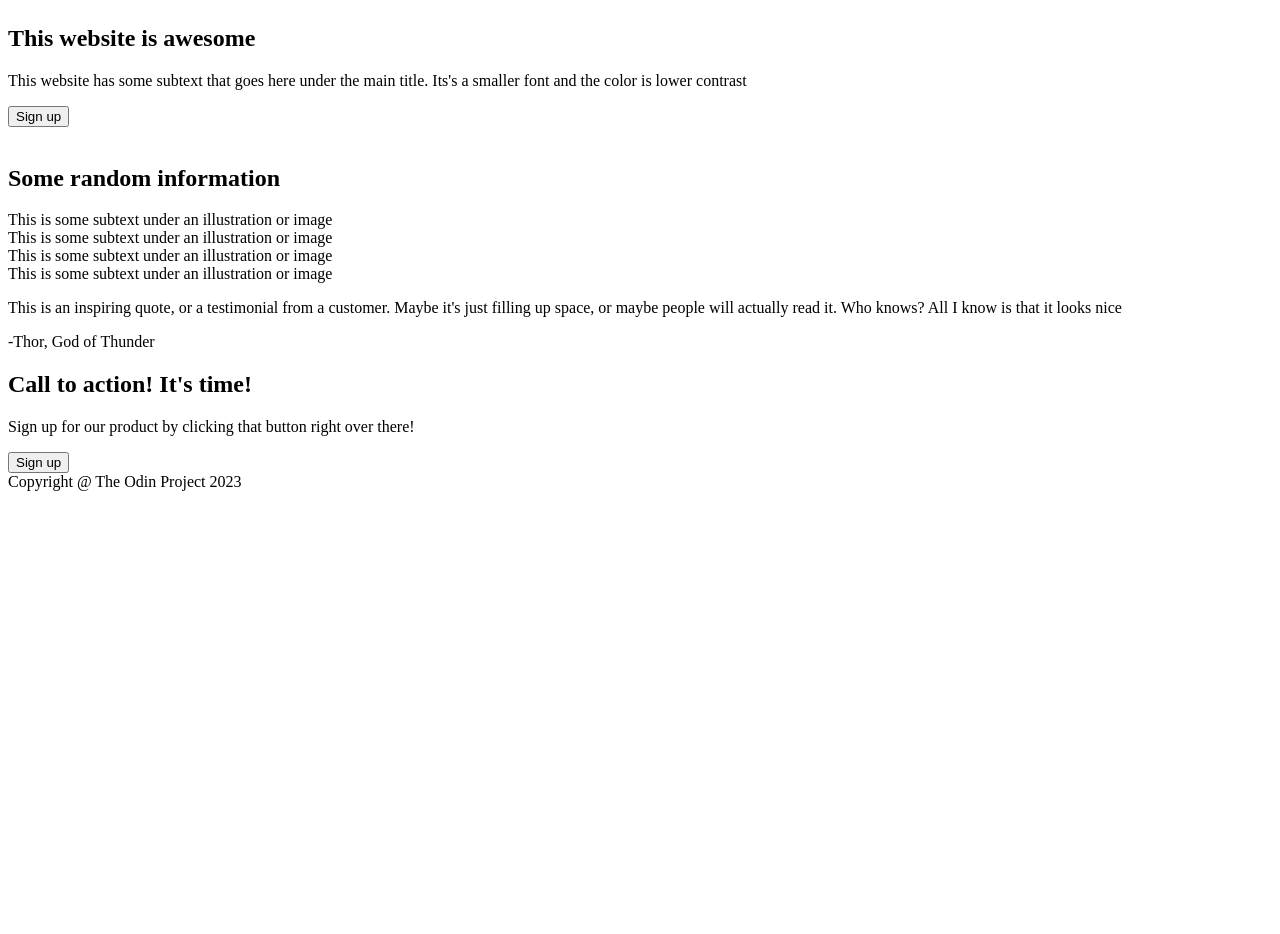
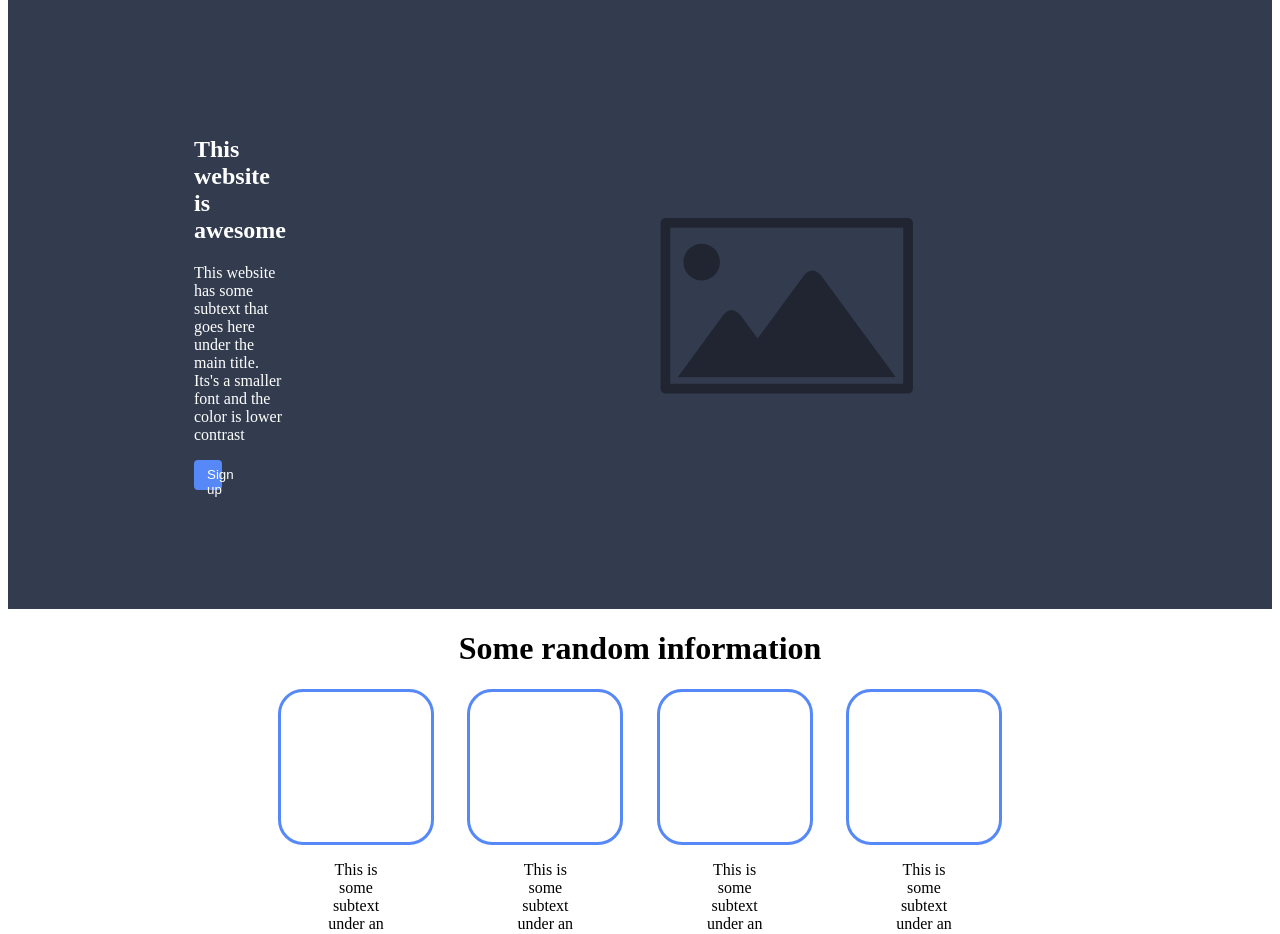
Before and after one commit to AlexDevOp4/Landing-Page, a plain HTML site: page index.html in a window 1280 px wide. Shown: the part 70-1004 px from the top of the page. Before the commit the page ends 800 px from the top, so only its background shows below. Drawn offline with Linux system fonts and the light colour scheme.

Commit message:
finished tempalting the website

```diff
--- a/index.html
+++ b/index.html
@@ -24,38 +24,54 @@
 						This website has some subtext that goes here under the main title.
 						Its's a smaller font and the color is lower contrast
 					</p>
-					<button type="button">Sign up</button>
+					<button class="hero-button" type="button">Sign up</button>
 				</div>
 				<div class="image">
-					<img src="" alt="" />
+					<img src="./placeholder-image.png" alt="" />
 				</div>
 			</article>
 
+			<h1 class="randomHeader">Some random information</h1>
 			<article class="grid-column">
-				<h1>Some random information</h1>
 				<div class="card">
+					<div class="box"></div>
+					<p class="grid-cards">
 						This is some subtext under an illustration or image
+					</p>
 				</div>
 				<div class="card">
+					<div class="box"></div>
+					<p class="grid-cards">
 						This is some subtext under an illustration or image
+					</p>
 				</div>
 				<div class="card">
+					<div class="box"></div>
+					<p class="grid-cards">
 						This is some subtext under an illustration or image
+					</p>
 				</div>
 				<div class="card">
+					<div class="box"></div>
+					<p class="grid-cards">
 						This is some subtext under an illustration or image
+					</p>
 				</div>
 			</article>
+
 			<article class="quote">
-				<p>
+				<div class="quote-container">
+					<p class="p-quote">
 						This is an inspiring quote, or a testimonial from a customer. Maybe
-					it's just filling up space, or maybe people will actually read it. Who
-					knows? All I know is that it looks nice
+						it's just filling up space, or maybe people will actually read it.
+						Who knows? All I know is that it looks nice
 					</p>
 
-				<p>-Thor, God of Thunder</p>
+					<p class="p-author">-Thor, God of Thunder</p>
+				</div>
 			</article>
 			<article class="sign-up">
+				<div class="signup-container">
 					<div class="bottom-left-text">
 						<h2>Call to action! It's time!</h2>
 						<p>
@@ -64,6 +80,7 @@
 					</div>
 
 					<button class="bottom-signup-button" type="button">Sign up</button>
+				</div>
 			</article>
 		</main>
 
--- a/style.css
+++ b/style.css
@@ -6,6 +6,9 @@ body {
 .navbar {
 	display: flex;
 	justify-content: space-around;
+	align-items: center;
+	background-color: #333c4f;
+	color: white;
 }
 
 .navbar > ul {
@@ -13,3 +16,140 @@ body {
 	gap: 20px;
 	list-style-type: none;
 }
+
+.hero {
+	display: flex;
+	justify-content: center;
+	align-items: center;
+	text-align: left;
+	background-color: #333c4f;
+	padding-left: 200px;
+	padding-right: 200px;
+	color: white;
+}
+
+.left-text {
+	margin-left: 100px;
+	margin-right: 100px;
+}
+
+.image {
+	height: 10%;
+}
+
+.hero-button {
+	background-color: #5689f7;
+	border: 1px solid transparent;
+	color: #ffff;
+	padding: 0.375rem 0.75rem;
+	border-radius: 0.25rem;
+	width: 30%;
+	height: 30px;
+}
+
+/* -----------GRID COLUMN---------- */
+.randomHeader {
+	text-align: center;
+}
+
+.grid-column {
+	display: flex;
+	justify-content: center;
+	align-items: center;
+	flex-direction: row;
+	padding-left: 320px;
+	padding-right: 320px;
+}
+
+.box {
+	border-color: #5689f7;
+	border-style: solid;
+	border-radius: 25px;
+	height: 150px;
+	width: 150px;
+}
+
+.card {
+	display: flex;
+	flex-direction: column;
+	align-items: center;
+	text-align: center;
+}
+
+.grid-cards {
+	text-align: center;
+	margin-left: 60px;
+	margin-right: 60px;
+}
+
+/* ----------QUOTE ----------*/
+.quote {
+	display: flex;
+
+	flex-direction: column;
+	background-color: #9fbaf5;
+}
+
+.p-quote {
+	display: flex;
+	justify-content: center;
+	align-items: center;
+	font-size: 40px;
+	font-weight: 200;
+}
+
+.quote-container {
+	margin-left: 400px;
+	margin-right: 400px;
+	margin-top: 30px;
+	margin-bottom: 30px;
+}
+
+.p-author {
+	text-align: right;
+	font-weight: bold;
+	font-size: 20px;
+	padding-bottom: 20px;
+}
+
+/*---------- Sign Up ---------- */
+
+.signup-container {
+	display: flex;
+	justify-content: space-around;
+	align-items: center;
+	background-color: #5689f7;
+	margin: 5% 20% 5% 20%;
+	border-radius: 15px;
+	color: white;
+}
+
+.bottom-signup-button {
+	display: flex;
+	justify-content: center;
+	align-items: center;
+	width: 10%;
+	height: 30px;
+	border: 1px solid transparent;
+	background-color: transparent;
+	border-color: white;
+	padding: 0.375rem 0.75rem;
+	border-radius: 0.25rem;
+	color: white;
+}
+
+.bottom-left-text {
+	padding-top: 20px;
+	padding-bottom: 20px;
+}
+
+/*---------- FOOTER ----------*/
+
+.footer {
+	display: flex;
+	justify-content: center;
+	align-items: center;
+	background-color: #333c4f;
+	height: 60px;
+	color: white;
+}
```
Also changed, not shown: placeholder-image.png (added). Lines whose indentation alone changed are shown as unchanged.
